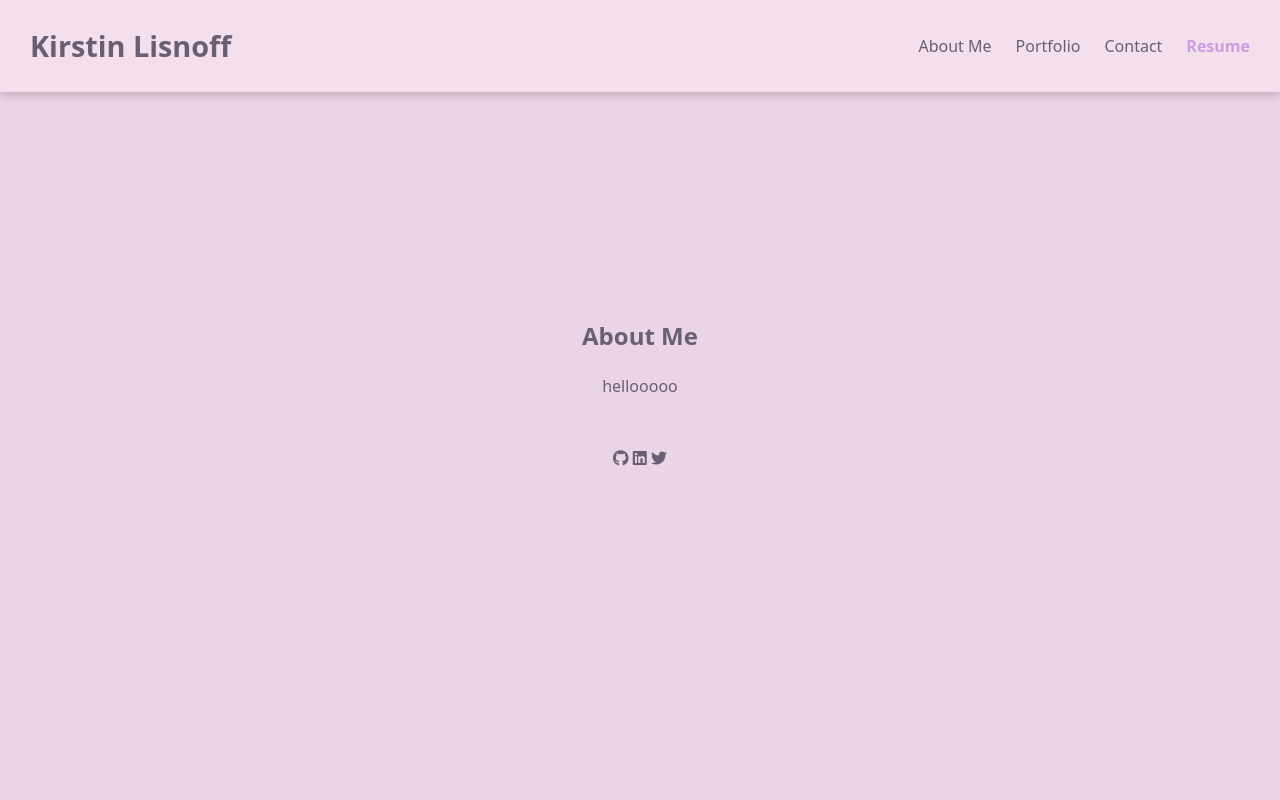
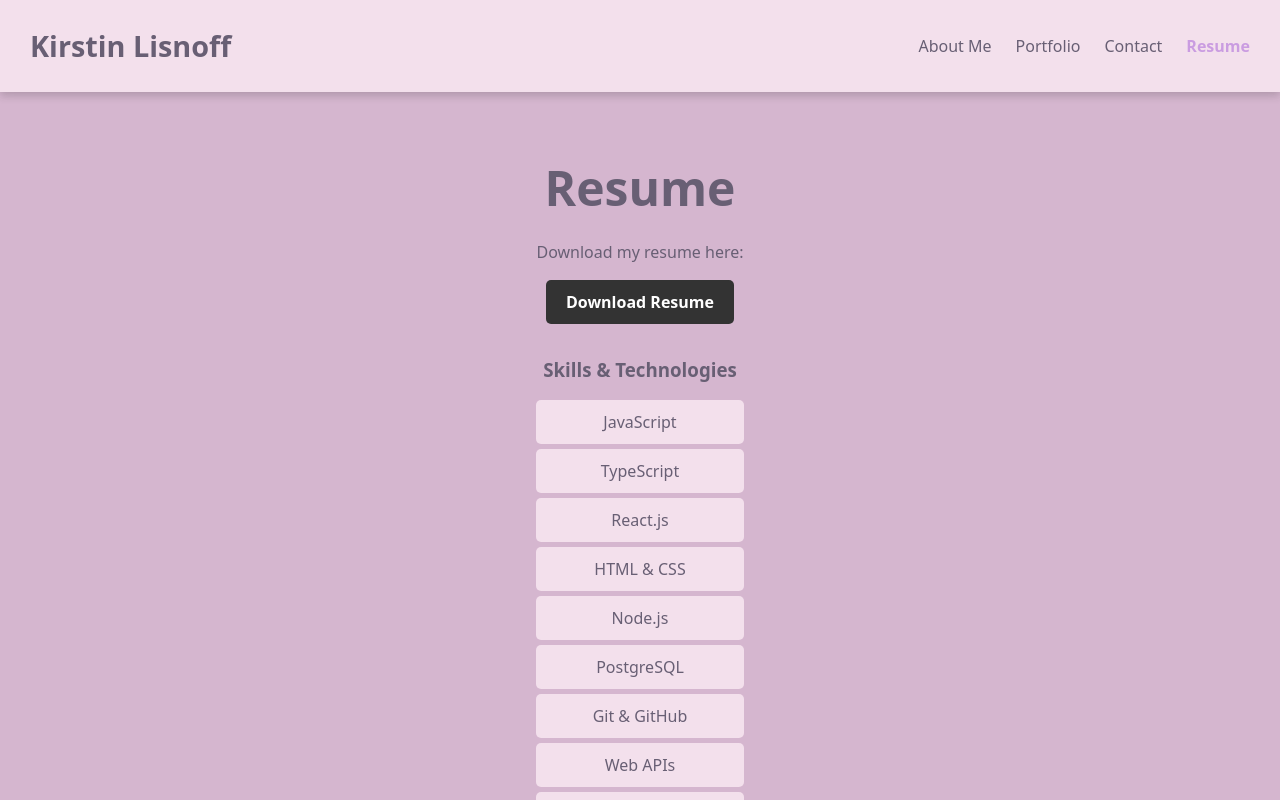
Before and after one commit to kirstinlisnoff/Portfolio-KirstinLisnoff, a React (Vite) app in the folder Unsolved/New-Project/: page /resume in a window 1280 px wide. Shown: the top 800 px of the page. Built offline with nearby package versions, Linux system fonts and the light colour scheme.

Commit message:
added resume page and styling

```diff
--- a/Unsolved/New-Project/src/components/footer.css
+++ b/Unsolved/New-Project/src/components/footer.css
@@ -1,6 +1,6 @@
 :root {
     --pale-purple: #f3e0ec;
-    --grey-purple: #ead5e6;
+    --grey-purple: #d5b6cf;
     --mauve: #f2befc;
     --wisteria: #ca9ce1;
     --violet: #685f74;
--- a/Unsolved/New-Project/src/components/header.css
+++ b/Unsolved/New-Project/src/components/header.css
@@ -1,6 +1,6 @@
 :root {
     --pale-purple: #f3e0ec;
-    --grey-purple: #ead5e6;
+    --grey-purple: #d5b6cf;
     --mauve: #f2befc;
     --wisteria: #ca9ce1;
     --violet: #685f74;
--- a/Unsolved/New-Project/src/components/project.css
+++ b/Unsolved/New-Project/src/components/project.css
@@ -0,0 +1,50 @@
+/* src/components/Project.css */
+:root {
+    --pale-purple: #f3e0ec;
+    --grey-purple: #d5b6cf;
+    --mauve: #f2befc;
+    --wisteria: #ca9ce1;
+    --violet: #685f74;
+}
+
+.project {
+    background-color: var(--pale-purple);
+    border-radius: 10px;
+    box-shadow: 0 4px 8px rgba(0, 0, 0, 0.1);
+    overflow: hidden;
+    margin: 20px;
+    padding: 20px;
+    text-align: center;
+  }
+
+  .project-img {
+    width: 100%;
+    height: 250px;
+    object-fit: cover;
+    border-radius: 8px;
+  }
+
+  .project-title {
+    font-size: 1.5rem;
+    margin-top: 1rem;
+    color: var(--violet);
+  }
+
+  .project-links {
+    margin-top: 1rem;
+  }
+
+  .project-link {
+    display: inline-block;
+    padding: 10px 20px;
+    margin: 5px;
+    background-color: var(--wisteria);
+    color: #fff;
+    text-decoration: none;
+    border-radius: 5px;
+    font-weight: bold;
+  }
+
+  .project-link:hover {
+    background-color: var(--mauve);
+  }
--- a/Unsolved/New-Project/src/index.css
+++ b/Unsolved/New-Project/src/index.css
@@ -8,7 +8,7 @@
   font-weight: 400;
 
     --pale-purple: #f3e0ec;
-    --grey-purple: #d4b8cf;
+    --grey-purple: #d5b6cf;
     --mauve: #f2befc;
     --wisteria: #ca9ce1;
     --violet: #685f74;
--- a/Unsolved/New-Project/src/pages/contact.css
+++ b/Unsolved/New-Project/src/pages/contact.css
@@ -1,7 +1,7 @@
 /* contact.css */
 :root {
     --pale-purple: #f3e0ec;
-    --grey-purple: #ead5e6;
+    --grey-purple: #d5b6cf;
     --mauve: #f2befc;
     --wisteria: #ca9ce1;
     --violet: #685f74;
--- a/Unsolved/New-Project/src/pages/portfolio.css
+++ b/Unsolved/New-Project/src/pages/portfolio.css
@@ -0,0 +1,15 @@
+.portfolio {
+    padding: 2rem;
+    text-align: center;
+  }
+
+  .portfolio-projects {
+    display: grid;
+    grid-template-columns: repeat(auto-fill, minmax(300px, 1fr));
+    gap: 20px;
+  }
+
+  .portfolio h2 {
+    font-size: 2.5rem;
+    margin-bottom: 2rem;
+  }
--- a/Unsolved/New-Project/src/pages/portfolio.jsx
+++ b/Unsolved/New-Project/src/pages/portfolio.jsx
@@ -1,4 +1,5 @@
 import Project from '../components/project';
+import './portfolio.css'
 
 function Portfolio() {
   return (
@@ -7,20 +8,12 @@ function Portfolio() {
 
       <div className="portfolio-projects">
         <Project
-          title="Project 1"
-          image='/Users/kirstinnoff/Desktop/repositories/github/HW12-React/Unsolved/New-Project/public/flightplan.png' // Replace with your image link
-          deployedLink="https://your-deployed-app-link.com"
-          githubLink="https://github.com/your-username/project1"
+          title="Flightplan Travel Planner"
+          image="flightplan.png"
+          deployedLink="https://p1t1-akcj.github.io/ProjectOne/"
+          githubLink="https://github.com/P1T1-AKCJ/ProjectOne.git"
         />
 
-        <Project
-          title="Project 2"
-          image="https://via.placeholder.com/400" // Replace with your image link
-          deployedLink="https://your-deployed-app-link.com"
-          githubLink="https://github.com/your-username/project2"
-        />
-
-        {/* Add more projects as needed */}
       </div>
     </div>
   );
--- a/Unsolved/New-Project/src/pages/resume.css
+++ b/Unsolved/New-Project/src/pages/resume.css
@@ -0,0 +1,60 @@
+/* src/pages/Resume.css */
+:root {
+    --pale-purple: #f3e0ec;
+    --grey-purple: #d5b6cf;
+    --mauve: #f2befc;
+    --wisteria: #ca9ce1;
+    --violet: #685f74;
+}
+
+.resume {
+    text-align: center;
+    padding: 5rem;
+  }
+
+  .resume h2 {
+    font-size: 3rem;
+    margin-bottom: 1rem;
+  }
+
+  .resume-download {
+    margin-bottom: 2rem;
+  }
+
+  .resume-button {
+    display: inline-block;
+    background-color: #333;
+    color: white;
+    padding: 10px 20px;
+    text-decoration: none;
+    font-weight: bold;
+    border-radius: 5px;
+    transition: background 0.3s;
+  }
+
+  .resume-button:hover {
+    background-color: var(--mauve);
+  }
+
+  .resume-skills {
+    text-align: center;
+    max-width: 900px;
+    margin: auto;
+  }
+
+  .resume-skills h3 {
+    text-align: center;
+    margin-bottom: 1rem;
+  }
+
+  .resume-skills ul {
+    list-style-type: none;
+    padding: 0;
+  }
+
+  .resume-skills li {
+    background: var(--pale-purple);
+    margin: 5px 0;
+    padding: 10px;
+    border-radius: 5px;
+  }
--- a/Unsolved/New-Project/src/pages/resume.jsx
+++ b/Unsolved/New-Project/src/pages/resume.jsx
@@ -1,11 +1,39 @@
+import './Resume.css'; // Import styles
 
 function Resume() {
-    return (
-        <section>
-            <h2>About Me</h2>
-            <p>hellooooo</p>
-        </section>
-    );
+  return (
+    <div className="resume">
+      <h2>Resume</h2>
+
+
+      <div className="resume-download">
+        <p>Download my resume here:</p>
+        <a
+          href="/resume.pdf" // Update with the correct path to your resume file
+          download="Kirstin_Lisnoff_Resume.pdf"
+          className="resume-button"
+        >
+          Download Resume
+        </a>
+      </div>
+
+
+      <div className="resume-skills">
+        <h3>Skills & Technologies</h3>
+        <ul>
+          <li>JavaScript</li>
+          <li>TypeScript</li>
+          <li>React.js</li>
+          <li>HTML & CSS</li>
+          <li>Node.js</li>
+          <li>PostgreSQL</li>
+          <li>Git & GitHub</li>
+          <li>Web APIs</li>
+          <li>Responsive Web Design</li>
+        </ul>
+      </div>
+    </div>
+  );
 }
 
 export default Resume;
```
